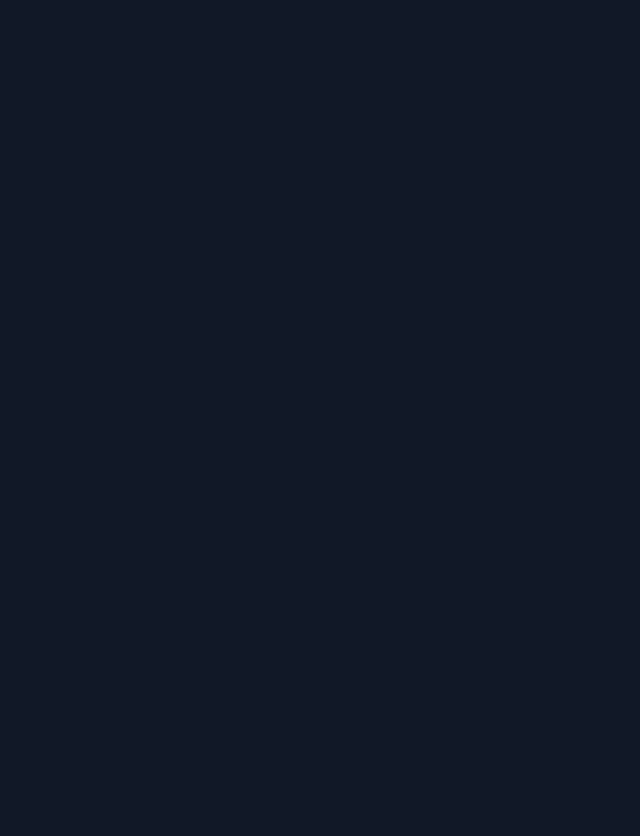
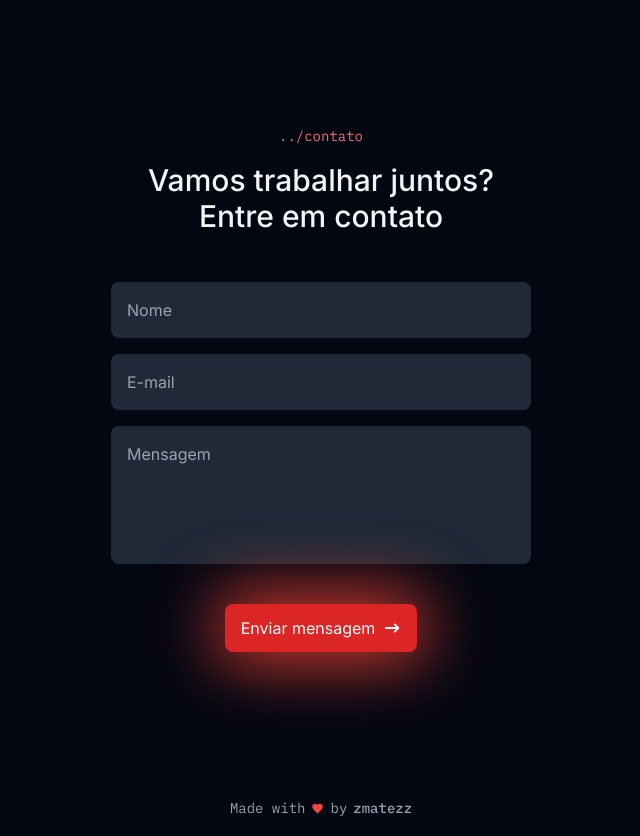
Before and after one commit to zmatezz/Portfolio, a Next.js app: page / in a window 1280 px wide. Shown: the part 3240-4076 px from the top of the page, without its empty margins (319-959 px from the left). Before the commit the page ends 3238 px from the top, so only its background shows below. Built offline with nearby package versions, Linux system fonts and the light colour scheme.

Commit message:
feat: home contact section

```diff
--- /dev/null
+++ b/app/components/contact-form/index.tsx
@@ -0,0 +1,68 @@
+"use client";
+
+import { HiArrowNarrowRight } from "react-icons/hi";
+import { Button } from "../button";
+import { SectionTitle } from "../section-title";
+import { useForm } from "react-hook-form";
+import { z } from "zod";
+import { zodResolver } from "@hookform/resolvers/zod";
+
+const contactFormSchema = z.object({
+  name: z.string().min(3).max(100),
+  email: z.string().email(),
+  message: z.string().min(1).max(200),
+});
+
+type ContactFormData = z.infer<typeof contactFormSchema>;
+
+export const ContactForm = () => {
+  const { handleSubmit, register } = useForm<ContactFormData>({
+    resolver: zodResolver(contactFormSchema),
+  });
+
+  const onSubmit = (data: ContactFormData) => {
+    console.log(data);
+  };
+
+  return (
+    <section className="py-16 px-6 md:py-32 flex items-center justify-center bg-gray-950">
+      <div className="w-full max-w-[420px] mx-auto">
+        <SectionTitle
+          subtitle="contato"
+          title="Vamos trabalhar juntos? Entre em contato"
+          className="items-center text-center"
+        />
+
+        <form
+          action="#"
+          className="mt-12 w-full flex flex-col gap-4"
+          onSubmit={handleSubmit(onSubmit)}
+        >
+          <input
+            type="text"
+            placeholder="Nome"
+            className="w-full h-14 bg-gray-800 rounded-lg placeholder:text-gray-400 text-gray-50 p-4 focus:outline-none focus:ring-2 ring-red-500 "
+            {...register("name")}
+          />
+          <input
+            type="email"
+            placeholder="E-mail"
+            className="w-full h-14 bg-gray-800 rounded-lg placeholder:text-gray-400 text-gray-50 p-4 focus:outline-none focus:ring-2 ring-red-500 "
+            {...register("email")}
+          />
+          <textarea
+            placeholder="Mensagem"
+            className="resize-none w-full h-[138px] bg-gray-800 rounded-lg placeholder:text-gray-400 text-gray-50 p-4 focus:outline-none focus:ring-2 ring-red-500 "
+            maxLength={500}
+            {...register("message")}
+          />
+
+          <Button className="mt-6 w-max mx-auto shadow-button">
+            Enviar mensagem
+            <HiArrowNarrowRight size={18} />
+          </Button>
+        </form>
+      </div>
+    </section>
+  );
+};
--- /dev/null
+++ b/app/components/footer/index.tsx
@@ -0,0 +1,12 @@
+import { IoMdHeart } from "react-icons/io";
+
+export const Footer = () => {
+  return (
+    <footer className="h-14 w-full flex items-center justify-center bg-gray-950">
+      <span className="flex items-center gap-1.5 text-xs sm:text-sm font-mono text-gray-400">
+        Made with <IoMdHeart size={13} className="text-red-500" /> by
+        <strong className="font-medium">zmatezz</strong>
+      </span>
+    </footer>
+  );
+};
--- a/app/layout.tsx
+++ b/app/layout.tsx
@@ -1,18 +1,20 @@
-import { Inter, IBM_Plex_Mono } from 'next/font/google'
-import './globals.css'
-import { ReactNode } from 'react'
-import { Header } from './components/header'
+import { Inter, IBM_Plex_Mono } from "next/font/google";
+import "./globals.css";
+import { ReactNode } from "react";
+import { Header } from "./components/header";
+import { ContactForm } from "./components/contact-form";
+import { Footer } from "./components/footer";
 
 const inter = Inter({
-  variable: '--font-inter',
-  subsets: ['latin'],
-})
+  variable: "--font-inter",
+  subsets: ["latin"],
+});
 
 const plexMono = IBM_Plex_Mono({
-  variable: '--font-plex-mono',
-  subsets: ['latin'],
-  weight: ['400', '500'],
-})
+  variable: "--font-plex-mono",
+  subsets: ["latin"],
+  weight: ["400", "500"],
+});
 
 export default function RootLayout({ children }: { children: ReactNode }) {
   return (
@@ -20,7 +22,9 @@ export default function RootLayout({ children }: { children: ReactNode }) {
       <body>
         <Header />
         {children}
+        <ContactForm />
+        <Footer />
       </body>
     </html>
-  )
+  );
 }
```
